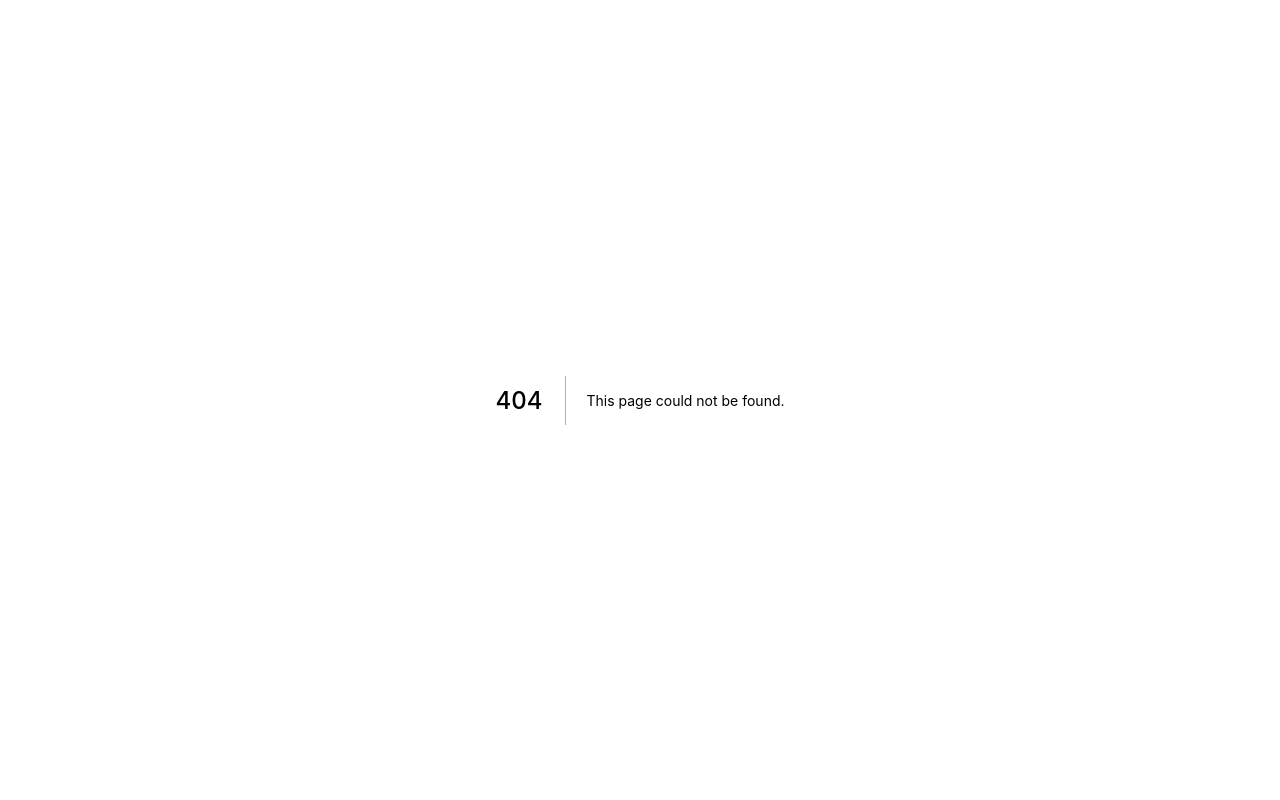
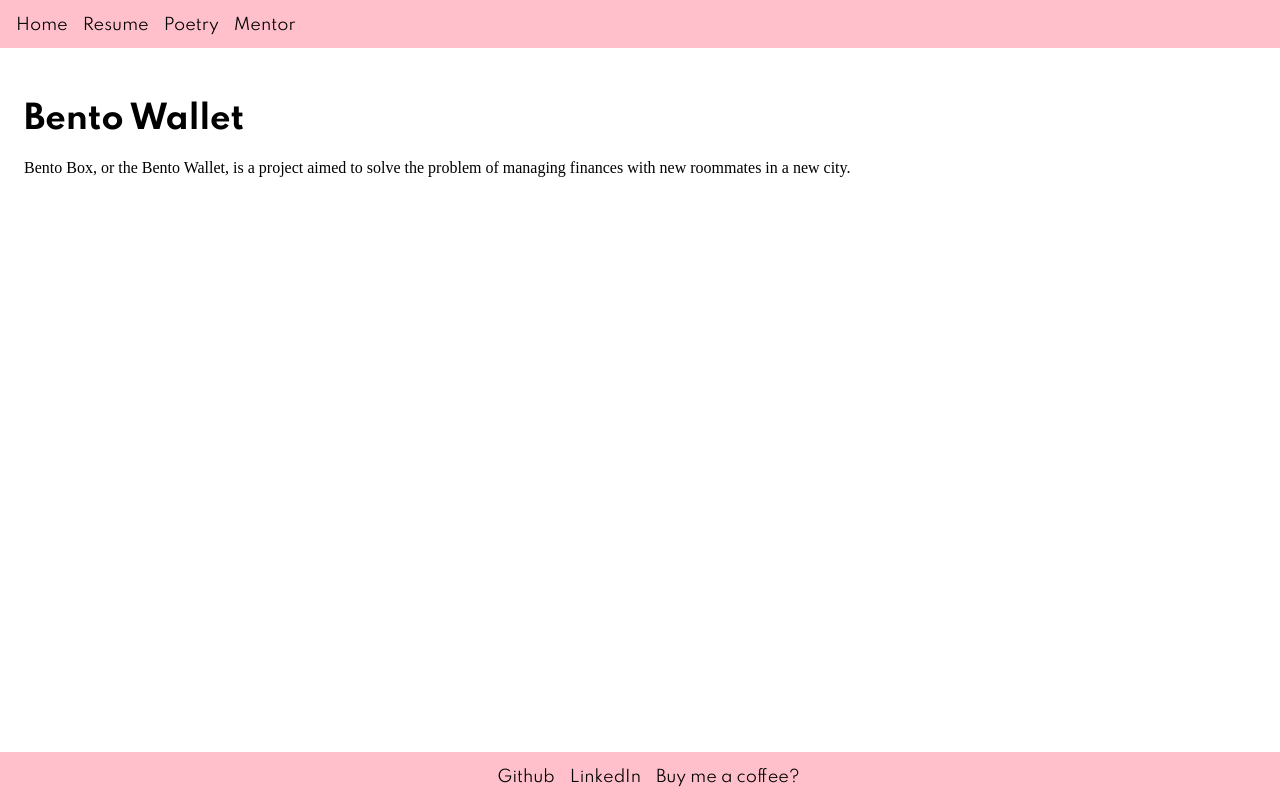
Before and after one commit to michellewong793/personalsite, a Next.js app: page /bentobox in a window 1280 px wide. Before the commit this address had no page. Built offline with nearby package versions, Linux system fonts and the light colour scheme.

Commit message:
add bento box page

```diff
--- /dev/null
+++ b/pages/bentobox.js
@@ -0,0 +1,18 @@
+import Styles from "../components/Theme";
+import Layout from "../components/Layout";
+import Spacer from "../components/Spacer";
+import Link from "next/link";
+
+export default function Index() {
+  return (
+    <div>
+      <Layout />
+      <div style={Styles.content}>
+        <h1 style={Styles.header}>Bento Wallet</h1>
+        Bento Box, or the Bento Wallet, is a project aimed to solve the problem of managing finances with new roommates in a new city.
+
+
+      </div>
+    </div>
+  );
+}
```
